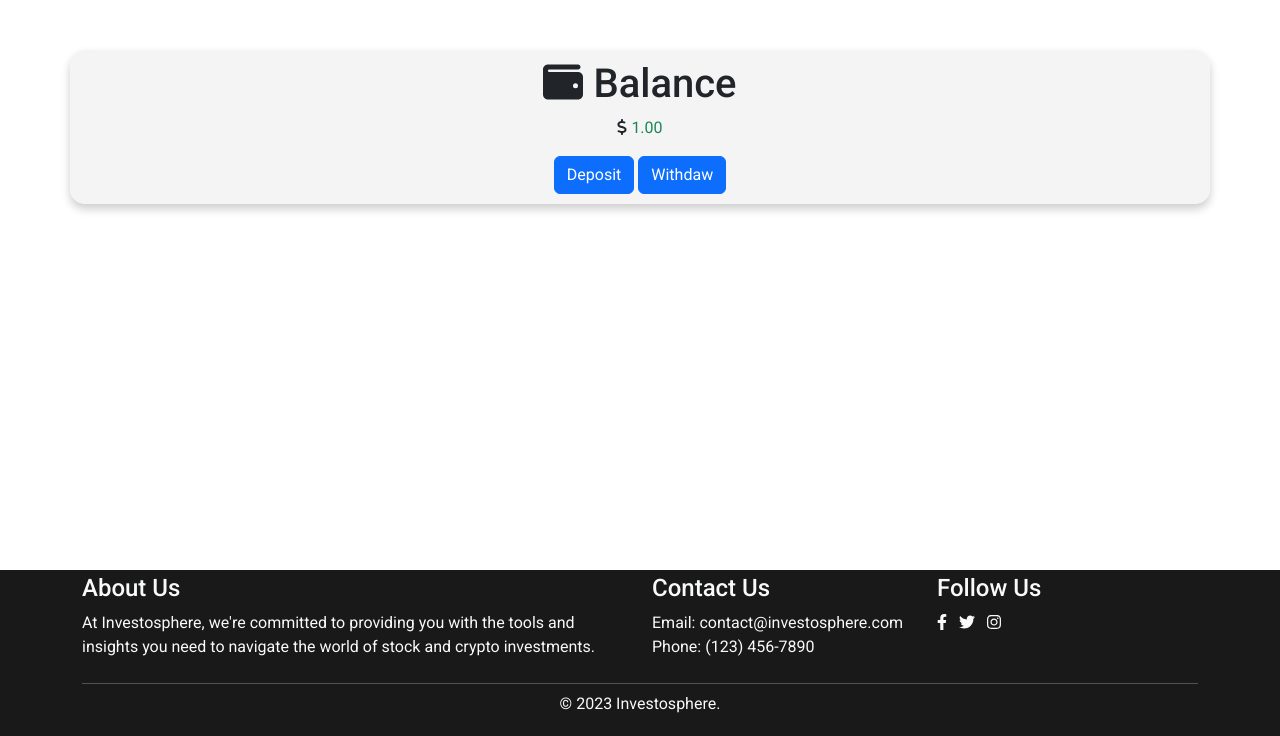
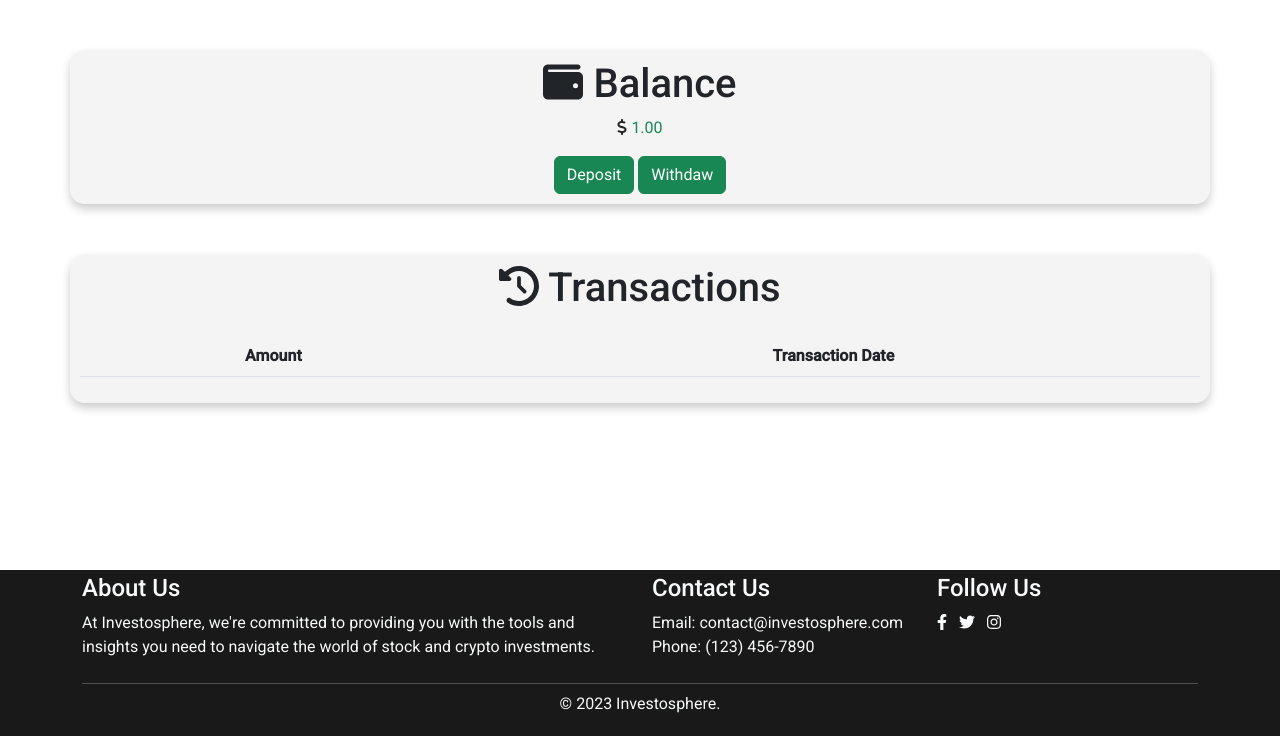
Before and after one commit to Danvm94/investosphere, a Django app: page /wallet/ in a window 1280 px wide. Shown: the part 64-800 px from the top of the page. Run offline with Django 4.2, Linux system fonts and the light colour scheme; a user stored in the database is signed in; tables that the repository leaves empty hold one stand-in row (values such as "Sample post"); lists and menus that the app fills with data are empty; some libraries are stand-ins or nearby versions.

Commit message:
Implemented the addMoney function, which verifies the existence of a wallet; if absent, it generates a new one. This function also logs added funds in the transactions table. Developed the wallet.html template to display transaction history in a table. Currently progressing with the deposit functionality and designing the frontend modal.

```diff
--- a/investo_hub/views.py
+++ b/investo_hub/views.py
@@ -2,7 +2,7 @@ from django.contrib.auth import login
 from django.shortcuts import render, redirect
 from django.contrib import messages
 from django.contrib.auth.decorators import login_required
-from .models import Wallet, Portfolio
+from .models import Wallet, Portfolio, Transactions
 from .forms import PortfolioForm
 import requests
 import os
@@ -31,4 +31,21 @@ def wallet_view(request):
     user = request.user
     wallet = Wallet.objects.get(user=user)
     balance = wallet.dollars
-    return render(request, 'wallet.html', {'balance': balance})
+    transactions = Transactions.objects.filter(user=user, type="money")
+    return render(request, 'wallet.html', {'balance': balance, 'transactions': transactions})
+
+
+def addMoney(user, amount):
+    try:
+        wallet = Wallet.objects.get(user=user)
+        wallet.dollars += amount
+        wallet.save()
+        transaction_success = True
+    except Wallet.DoesNotExist:
+        wallet = Wallet.objects.create(user=user, dollars=amount)
+        transaction_success = False
+
+    transaction = Transactions.objects.create(
+        user=user,  type="money", symbol="dollar", amount=amount)
+
+    return transaction_success
--- a/templates/wallet.html
+++ b/templates/wallet.html
@@ -1,19 +1,70 @@
 {% extends 'base.html' %}
 
 {% block content %}
+<!--Container for the ballance-->
 <div class="container portfolio-container">
     <div class="row">
         <div class="col-md-12 text-center">
             <h1><i class="fa-solid fa-wallet"></i> Balance</h1>
             <p><i class="fa-solid fa-dollar-sign"></i> <span class="text-success">{{balance}}</span></p>
-            <button type="button" class="btn btn-primary" data-bs-toggle="modal" data-bs-target="#depositModal">
+            <button type="button" class="btn btn-success" data-bs-toggle="modal" data-bs-target="#depositModal">
                 Deposit
             </button>
-            <button type="button" class="btn btn-primary" data-bs-toggle="modal" data-bs-target="#exampleModal">
+            <button type="button" class="btn btn-success" data-bs-toggle="modal" data-bs-target="#exampleModal">
                 Withdaw
             </button>
         </div>
     </div>
 </div>
-
+<!--Container for the transactions history-->
+<div class="container portfolio-container">
+    <div class="row">
+        <div class="col-md-12 text-center">
+            <h1><i class="fa-solid fa-clock-rotate-left"></i> Transactions</h1>
+            <table class="table table-striped">
+                <table class="table table-striped">
+                    <thead>
+                        <tr>
+                            <th scope="col">Amount</th>
+                            <th scope="col">Transaction Date</th>
+                        </tr>
+                    </thead>
+                    <tbody>
+                        {%for transaction in transactions%}
+                        <th scope="row"
+                            class="{% if transaction.amount > 0 %}text-success{% else %}text-danger{% endif %}">
+                            {% if transaction.amount > 0 %} +{% else %}-{% endif %}
+                            {{ transaction.amount }}
+                        </th>
+                        <td>{{transaction.created_at}}</td>
+                        {%endfor%}
+                    </tbody>
+                </table>
+            </table>
+        </div>
+    </div>
+</div>
+<!--Deposit Modal-->
+<div class="modal fade" id="depositModal" tabindex="-1" aria-labelledby="depositModalLabel" aria-hidden="true">
+    <div class="modal-dialog">
+        <form class="new-portfolio-form" method="POST">
+            <div class="modal-content">
+                <div class="modal-header">
+                    <h1 class="modal-title fs-5" id="depositModalLabel"><i class="fa-solid fa-money-bill-transfer"></i> Deposit</h1>
+                    <button type="button" class="btn-close" data-bs-dismiss="modal" aria-label="Close"></button>
+                </div>
+                <div class="modal-body">
+                    {% csrf_token %}
+                    <label for="{{ form.name.id_for_label }}" class="form-label">Amount</label>
+                    <input type="text" name="{{ form.name.name }}" id="{{ form.name.id_for_label }}"
+                        class="form-control"><br>
+                </div>
+                <div class="modal-footer">
+                    <button type="button" class="btn btn-secondary" data-bs-dismiss="modal">Close</button>
+                    <button type="submit" class="btn btn-success">Confirm</button>
+                </div>
+            </div>
+        </form>
+    </div>
+</div>
 {% endblock %}
--- a/user_management/views.py
+++ b/user_management/views.py
@@ -4,6 +4,7 @@ from .forms import RegistrationForm
 from django.contrib import messages
 from django.contrib.auth import authenticate, login, logout
 from investo_hub.models import Wallet
+from investo_hub.views import addMoney
 import requests
 import os
 # Create your views here.
@@ -15,7 +16,7 @@ def registration_view(request):
         if form.is_valid():
             user = form.save()
             login(request, user)
-            wallet = Wallet.objects.create(user=user, dollars=1000)
+            addMoney(user, 1000)
             messages.success(request, 'Registration successful!')
             # Redirect to the home page or another appropriate URL
             return redirect('home')
```
